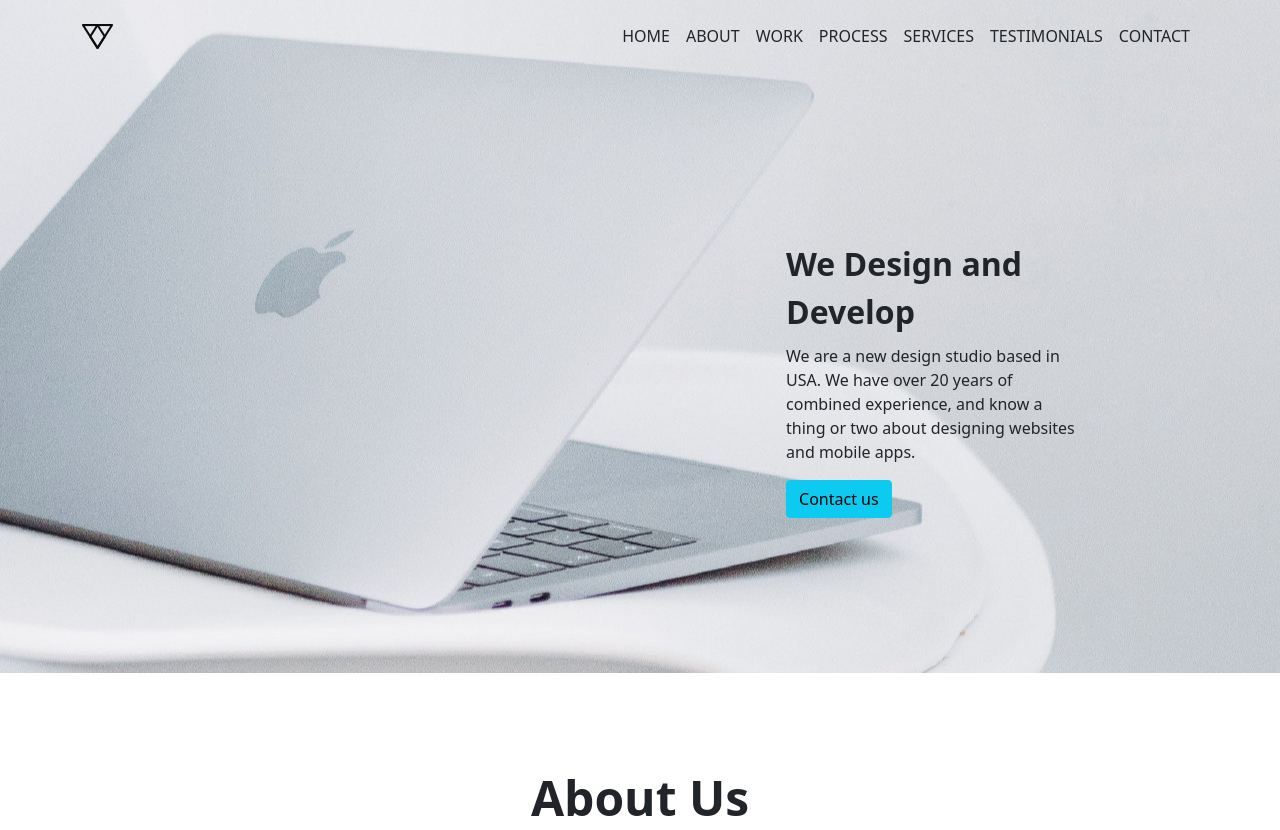
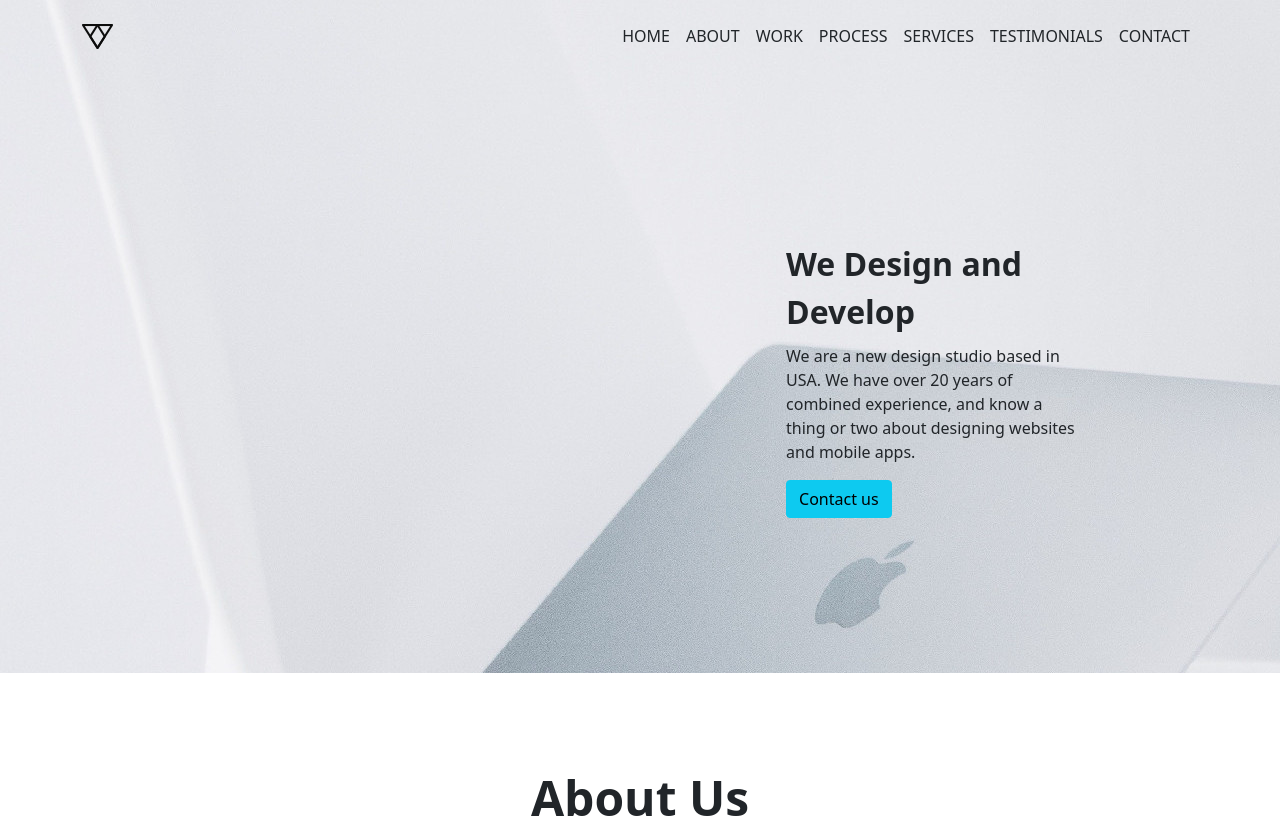
Before and after one commit to gatecol/Piroll, a website: page index.html in a window 1280 px wide. Shown: the top 830 px of the page. Drawn offline with nearby package versions, Linux system fonts and the light colour scheme.

Commit message:
fix banner

```diff
--- a/scss/styles.scss
+++ b/scss/styles.scss
@@ -8,7 +8,7 @@ body {
 
 .banner {
     height: 673px;
-    background: url("../images/laptop.jpg") no-repeat center center fixed;
+    background: url("../images/laptop.jpg") no-repeat fixed;
 }
 
 .row {
```
Also changed, not shown: css/styles.css, images/clock.png (deleted), images/like.png (deleted), images/portfolio.png (deleted), images/star.png (deleted).
